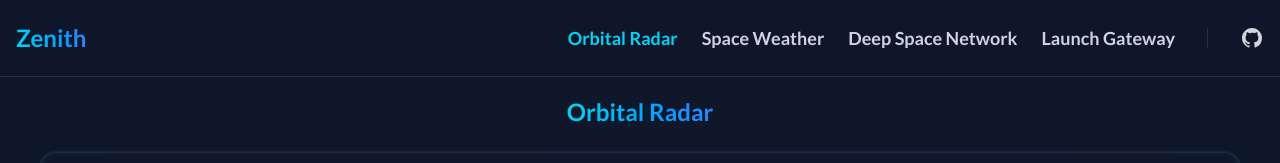
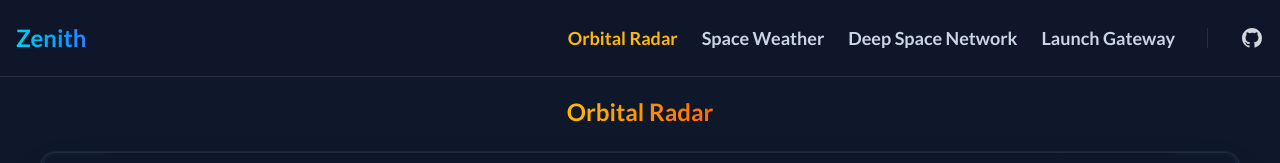
Before and after one commit to kohld/zenith, a React (Vite) app: page / in a window 1280 px wide. Both pictures are taken after a click on the button "Orbital Radar". Shown: the top 163 px of the page. Built offline with nearby package versions, Linux system fonts and the light colour scheme; no server answers.

Commit message:
[STYLE] Change Orbital Radar color to amber
- Update navbar active state to amber-400
- Change headline gradient to amber-400 → orange-500

```diff
--- a/src/components/Navbar.tsx
+++ b/src/components/Navbar.tsx
@@ -17,7 +17,7 @@ export const Navbar = ({ currentView, onViewChange }: NavbarProps) => {
                         <li>
                             <button
                                 onClick={() => onViewChange('orbital')}
-                                className={`text-base md:text-lg font-semibold py-1 px-2 md:py-2 rounded md:p-0 transition-colors ${currentView === 'orbital' ? 'text-cyan-400' : 'text-slate-300 hover:text-white'}`}
+                                className={`text-base md:text-lg font-semibold py-1 px-2 md:py-2 rounded md:p-0 transition-colors ${currentView === 'orbital' ? 'text-amber-400' : 'text-slate-300 hover:text-white'}`}
                                 aria-current={currentView === 'orbital' ? 'page' : undefined}
                             >
                                 <span className="md:hidden">Orbital</span>
--- a/src/components/OrbitalRadar/OrbitalRadar.tsx
+++ b/src/components/OrbitalRadar/OrbitalRadar.tsx
@@ -302,7 +302,7 @@ export const OrbitalRadar = () => {
                     : 'Searching for satellites...'}
             </div>
 
-            <h2 className="text-2xl font-bold bg-gradient-to-r from-cyan-400 to-blue-500 bg-clip-text text-transparent mb-6">
+            <h2 className="text-2xl font-bold bg-gradient-to-r from-amber-400 to-orange-500 bg-clip-text text-transparent mb-6">
                 Orbital Radar
             </h2>
 
```
